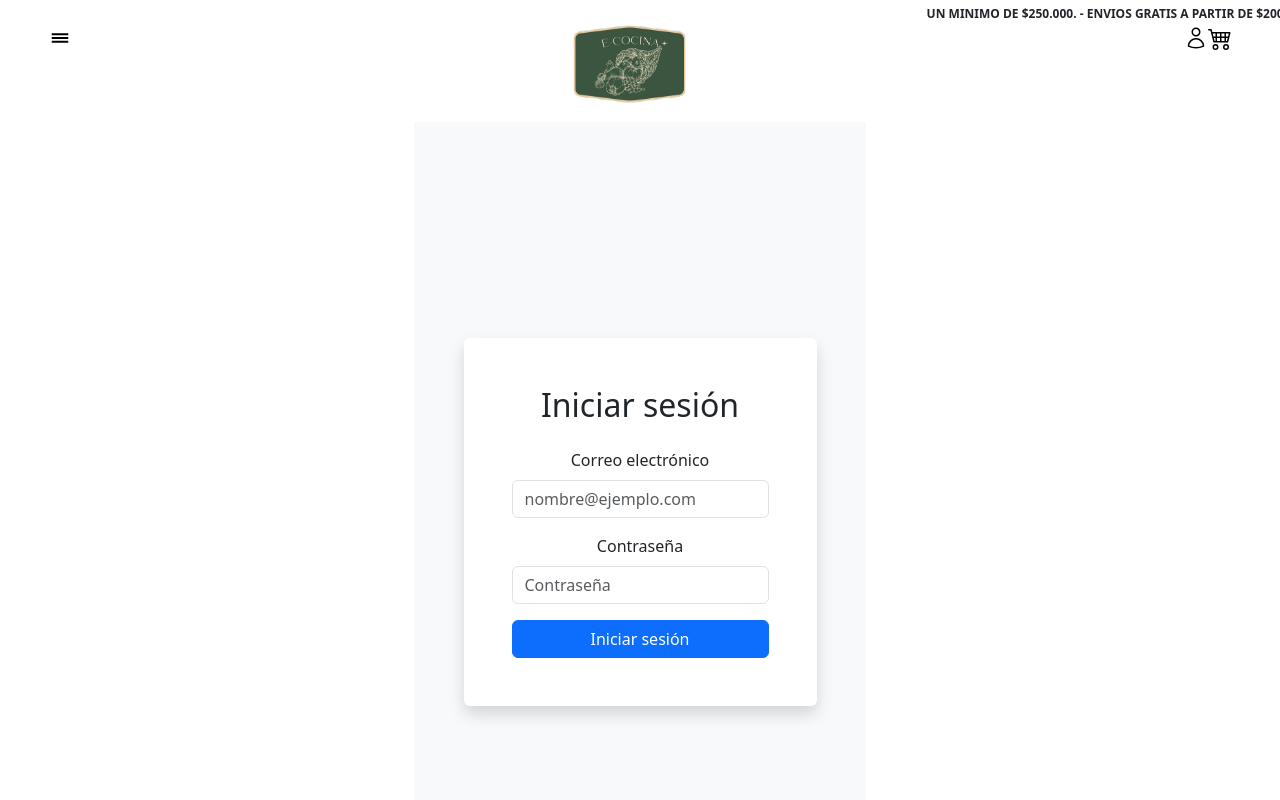
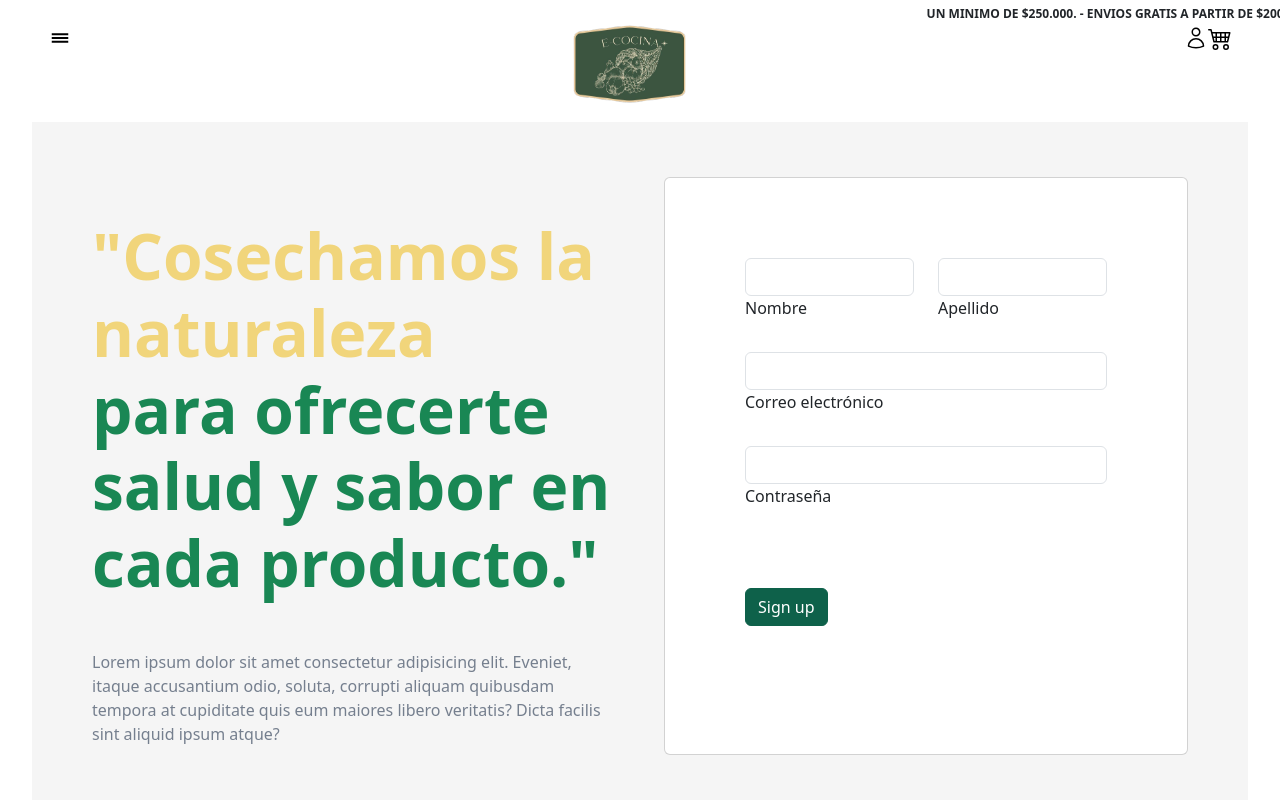
Before and after one commit to socram11/FrontEnd-HA, a React (Vite) app in the folder FrontEndHA/: page /login in a window 1280 px wide. Shown: the top 800 px of the page. Built offline with nearby package versions, Linux system fonts and the light colour scheme.

Commit message:
Update log in for demo

```diff
--- a/FrontEndHA/src/pages/Login.jsx
+++ b/FrontEndHA/src/pages/Login.jsx
@@ -1,20 +1,135 @@
-// src/pages/Login.jsx
-import React from 'react';
-import LoginForm from '../components/forms/LoginForm';
 
+import React from "react";
 
 const Login = () => {
   return (
-    <div className="d-flex justify-content-center align-items-center vh-100 bg-light">
-      <div className="p-5 bg-white shadow rounded" style={{ minWidth: '350px' }}>
-        <h2 className="mb-4 text-center">Iniciar sesión</h2>
-        <LoginForm />
+    <section>
+      <div
+        className="px-4 py-5 px-md-5 text-center text-lg-start"
+        style={{ backgroundColor: "hsl(0, 0%, 96%)" }}
+      >
+        <div className="container">
+          <div className="row gx-lg-5 align-items-center">
+            <div className="col-lg-6 mb-5 mb-lg-0">
+              <h1 className="text-warning my-5 display-3 fw-bold ls-tight">
+                 <span style={{ color: "#f1d57b" }}>"Cosechamos la naturaleza</span>
+                  <br />
+                <span className="text-success">para ofrecerte salud y sabor en cada producto."</span>
+              </h1>
+              <p style={{ color: "hsl(217, 10%, 50.8%)" }}>
+                Lorem ipsum dolor sit amet consectetur adipisicing elit. Eveniet,
+                itaque accusantium odio, soluta, corrupti aliquam quibusdam tempora
+                at cupiditate quis eum maiores libero veritatis? Dicta facilis sint
+                aliquid ipsum atque?
+              </p>
+            </div>
+
+            <div className="col-lg-6 mb-5 mb-lg-0">
+              <div className="card">
+                <div className="card-body py-5 px-md-5">
+                  <form>
+                    {}
+                    <div className="row">
+                      <div className="col-md-6 mb-4">
+                        <div className="form-outline">
+                          <input
+                            type="text"
+                            id="form3Example1"
+                            className="form-control"
+                          />
+                          <label className="form-label" htmlFor="form3Example1">
+                            Nombre
+                          </label>
+                        </div>
+                      </div>
+                      <div className="col-md-6 mb-4">
+                        <div className="form-outline">
+                          <input
+                            type="text"
+                            id="form3Example2"
+                            className="form-control"
+                          />
+                          <label className="form-label" htmlFor="form3Example2">
+                            Apellido
+                          </label>
+                        </div>
+                      </div>
+                    </div>
+
+                    {/* Email input */}
+                    <div className="form-outline mb-4">
+                      <input
+                        type="email"
+                        id="form3Example3"
+                        className="form-control"
+                      />
+                      <label className="form-label" htmlFor="form3Example3">
+                        Correo electrónico
+                      </label>
+                    </div>
+
+                    {/* Password input */}
+                    <div className="form-outline mb-4">
+                      <input
+                        type="password"
+                        id="form3Example4"
+                        className="form-control"
+                      />
+                      <label className="form-label" htmlFor="form3Example4">
+                        Contraseña
+                      </label>
+                    </div>
+
+                    {/* Checkbox */}
+                    <div className="form-check d-flex justify-content-center mb-4">
+
+
+                    </div>
+
+                    {/* Submit button */}
+                    <button
+                      type="submit"
+                      className="btn btn-primary btn-block mb-4"
+                      style={{ backgroundColor: "#0e614a", borderColor: "#0e614a" }}
+                    >
+                      Sign up
+                    </button>
+
+                    {/* Register buttons */}
+                    <div className="text-center">
+
+
+                      <button
+                        type="button"
+                        className="btn btn-link btn-floating mx-1"
+                      >
+                        <i className="fab fa-google"></i>
+                      </button>
+
+                      <button
+                        type="button"
+                        className="btn btn-link btn-floating mx-1"
+                      >
+                        <i className="fab fa-twitter"></i>
+                      </button>
+
+                      <button
+                        type="button"
+                        className="btn btn-link btn-floating mx-1"
+                      >
+                        <i className="fab fa-github"></i>
+                      </button>
+                    </div>
+                  </form>
+                </div>
+              </div>
+            </div>
+          </div>
+        </div>
       </div>
-    </div>
+      {/* Jumbotron */}
+    </section>
   );
 };
 
-
-
-
 export default Login;
```
